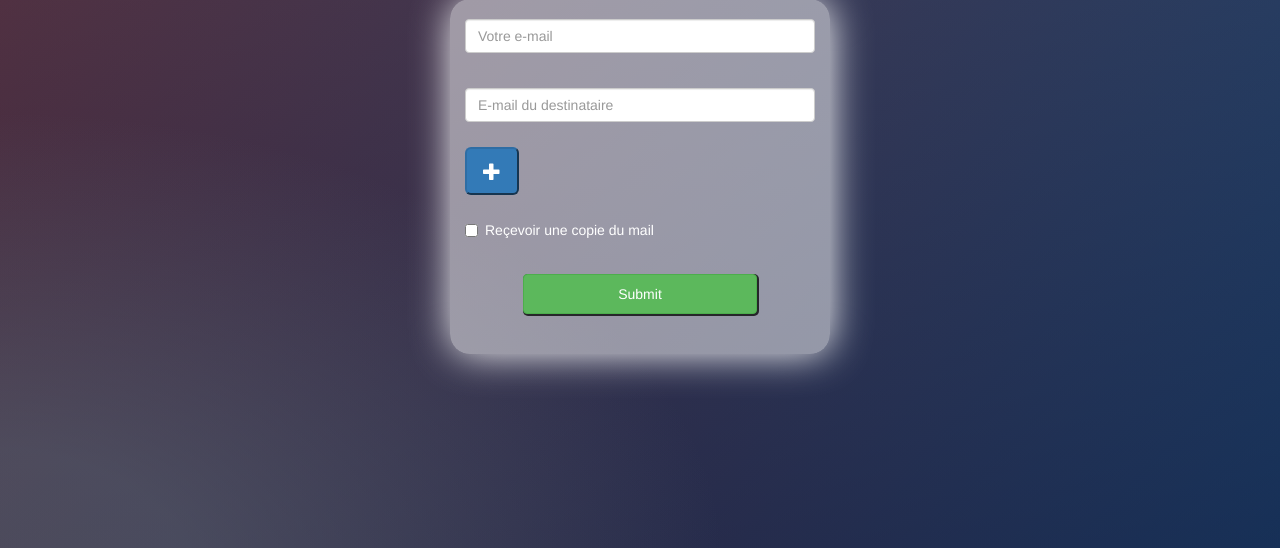
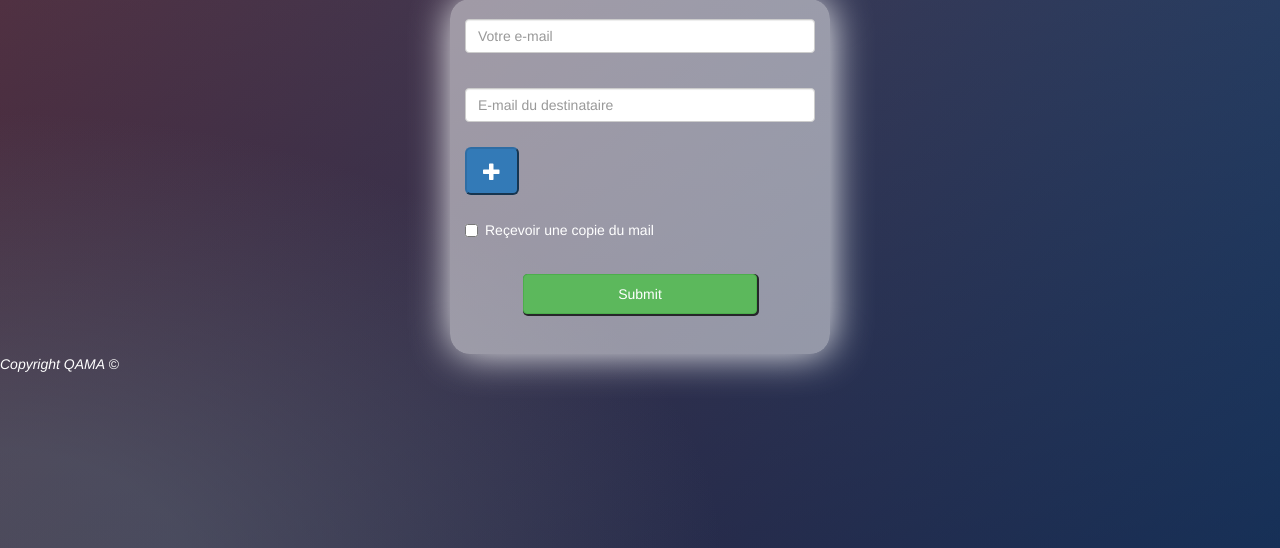
Before and after one commit to ali-loup-acs/LFM, a PHP site: page / in a window 1280 px wide. Shown: the part 235-783 px from the top of the page. Run offline with PHP 8.4, Linux system fonts and the light colour scheme.

Commit message:
Placement du footer
Footer présent mais pas encore bien positionné

```diff
--- a/css/master.css
+++ b/css/master.css
@@ -10,6 +10,10 @@
 html {
     width: 100%;
     height: 100%;
+}
+
+footer {
+    color: white;
 }
 
 h1 {
--- a/index.html
+++ b/index.html
@@ -39,6 +39,10 @@
 
     <!-- FIN FORMULAIRE -->
 
+    <footer>
+        <p><i>Copyright QAMA &#169; </i></p>
+    </footer>
+
 </body>
 
 </html>
```
